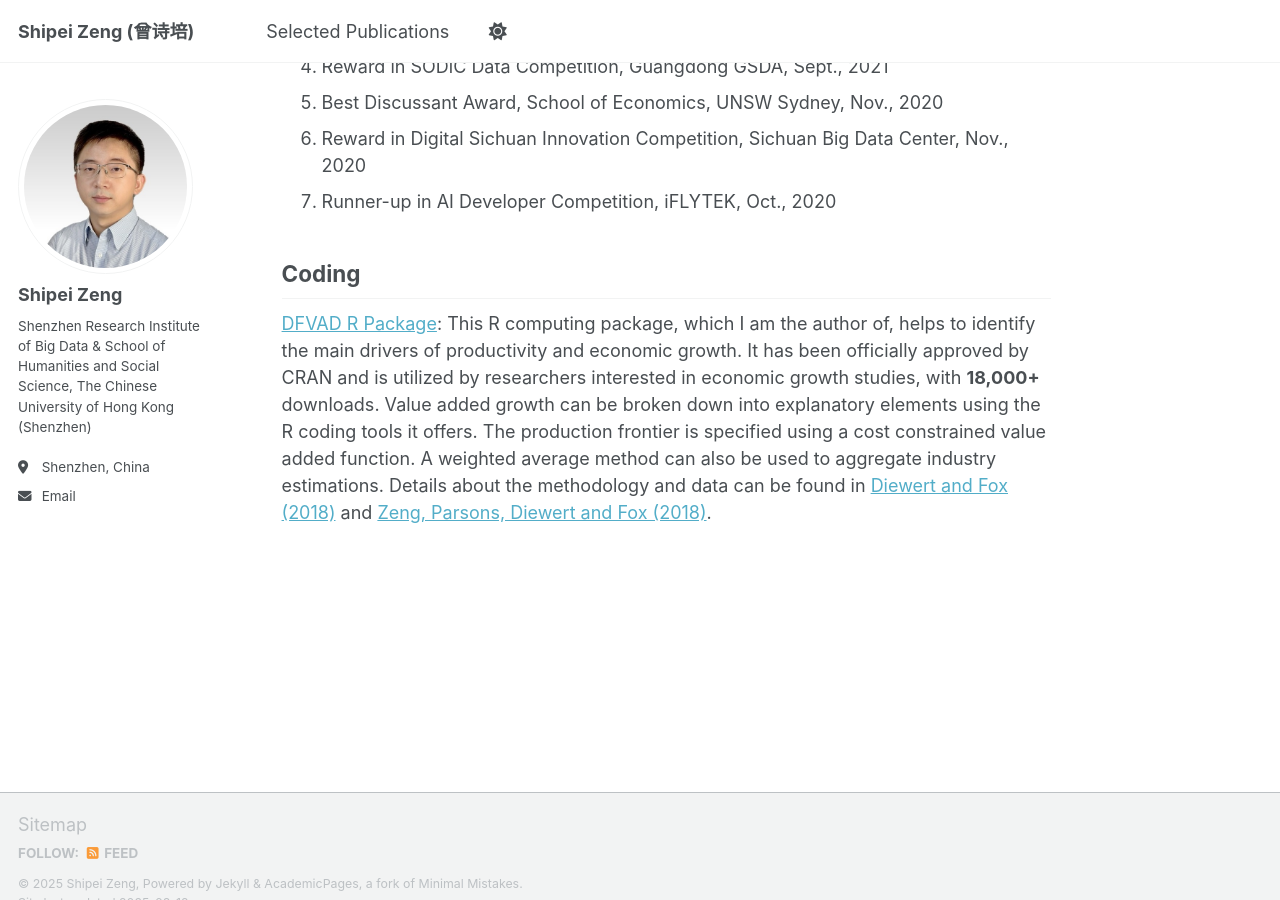
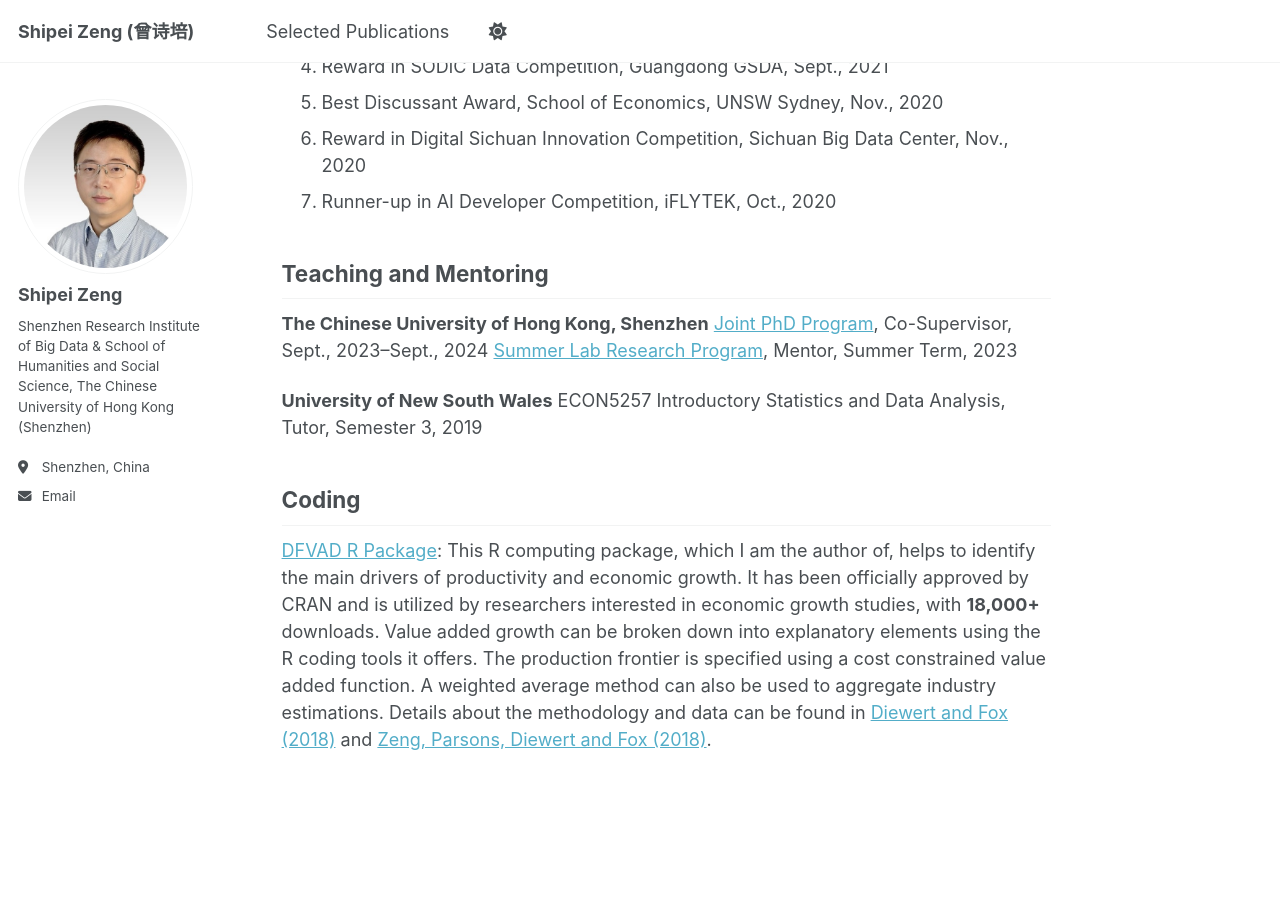
Before and after one commit to shipei-zeng/shipei-zeng.github.io, a Jekyll site: the page built from _pages/about.md, in a window 1280 px wide and 900 px high, scrolled down 1017 px. Built offline with Jekyll 4.4.1, drawn with Linux system fonts in a browser that asks for light colours; a script that is not in the unit is left out.

Commit message:
Update about.md

```diff
--- a/_pages/about.md
+++ b/_pages/about.md
@@ -23,6 +23,15 @@ Honours and Awards
 1. Reward in Digital Sichuan Innovation Competition, Sichuan Big Data Center, Nov., 2020
 1. Runner-up in AI Developer Competition, iFLYTEK, Oct., 2020
 
+Teaching and Mentoring
+------
+**The Chinese University of Hong Kong, Shenzhen**
+[Joint PhD Program](https://www.sribd.cn/en/article/928), Co-Supervisor, Sept., 2023--Sept., 2024
+[Summer Lab Research Program](https://www.science.nus.edu.sg/wp-content/uploads/2023/01/CUHK-SZ-SLR-Programme-2023.pdf), Mentor, Summer Term, 2023
+
+**University of New South Wales**
+ECON5257 Introductory Statistics and Data Analysis, Tutor, Semester 3, 2019
+
 Coding
 ------
 [DFVAD R Package](https://cran.rstudio.com/web/packages/dfvad/index.html): This R computing package, which I am the author of, helps to identify the main drivers of productivity and economic growth. It has been officially approved by CRAN and is utilized by researchers interested in economic growth studies, with **18,000+** downloads. Value added growth can be broken down into explanatory elements using the R coding tools it offers. The production frontier is specified using a cost constrained value added function. A weighted average method can also be used to aggregate industry estimations. Details about the methodology and data can be found in [Diewert and Fox (2018)](https://academic.oup.com/edited-volume/41719/chapter-abstract/354003191?redirectedFrom=fulltext) and [Zeng, Parsons, Diewert and Fox (2018)](https://conference.unsw.edu.au/content/dam/pdfs/business/caer/research-reports/emg-workshop-2018/emg2018-6_SZeng_EMG-Slides.pdf).
```
